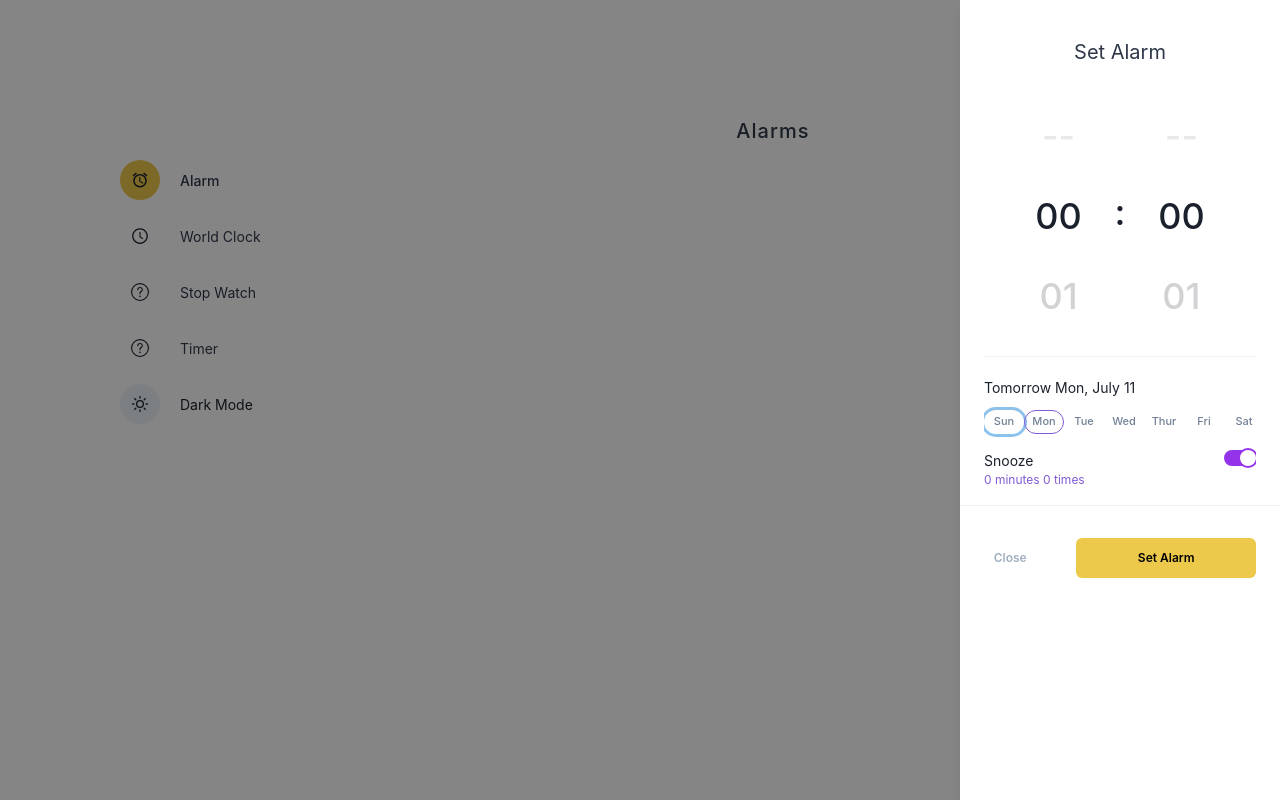
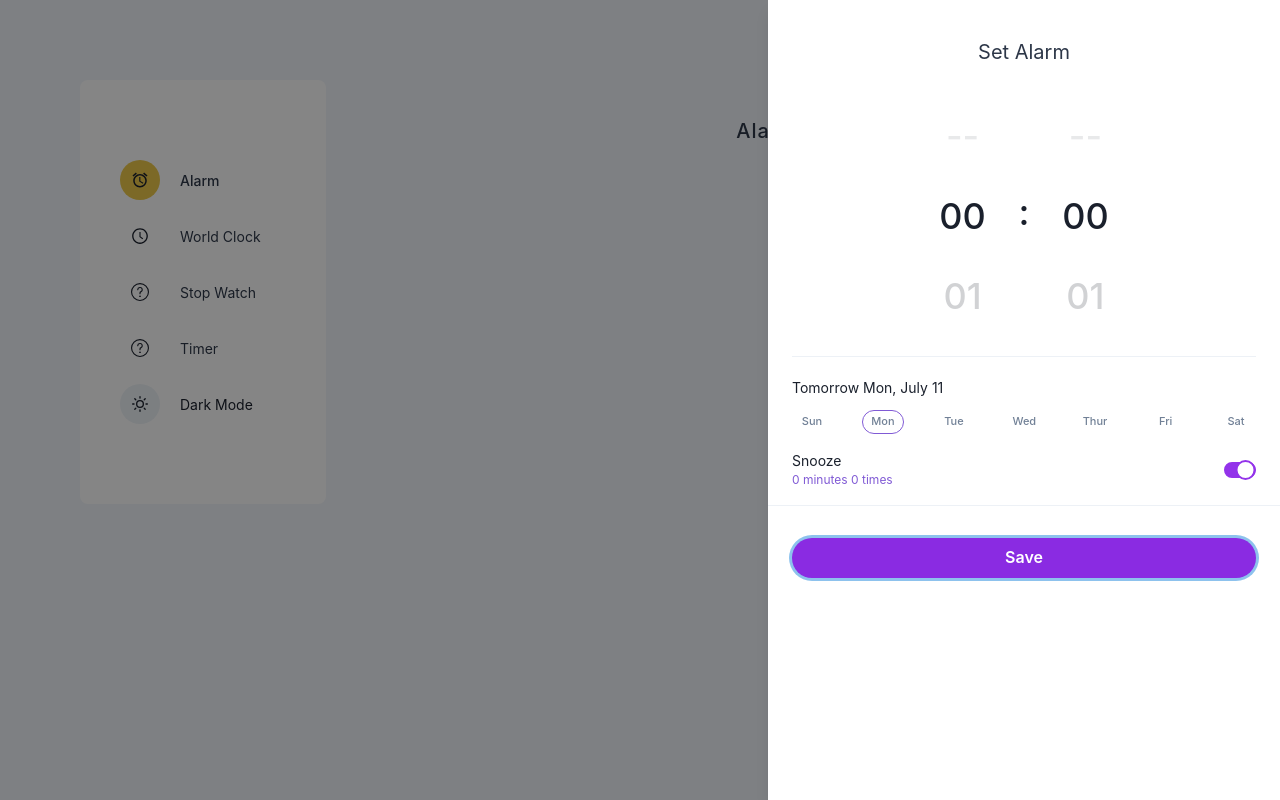
Before and after one commit to michael-codesjs/clock-app, a React (Create React App) app: page /alarm/add in a window 1280 px wide. Built offline with nearby package versions, Linux system fonts and the light colour scheme.

Commit message:
progress with the alarms feature

```diff
--- a/src/chakra-theme.ts
+++ b/src/chakra-theme.ts
@@ -1,6 +1,6 @@
 import { extendTheme } from "@chakra-ui/react"
 
-export default extendTheme({
+const theme = extendTheme({
   colors: {
     brand: {
       50: '#fff8db',
@@ -54,3 +54,6 @@ export default extendTheme({
     "dark-background": "#121212"
   }
 });
+
+
+export default theme;
--- a/src/classes/alarm/abstract.ts
+++ b/src/classes/alarm/abstract.ts
@@ -29,13 +29,14 @@ export abstract class AbstractAlarm implements InterfaceAlarm {
 
   // ABSTRACT METHODS
 
-  // ALARM
+  abstract mutateSelfTo(alarms:Array<Alarm | NullAlarm>) : Array<Alarm | NullAlarm>
 
   // deletes itself from an array of alarms if it exists in that array
   deleteAlarmFrom(alarms:(Array<Alarm>)) {
     const that = this;
     return alarms.filter((alarm) => alarm.created !== that.created);
   }
+
 
   // mutates a supplied instance Date time to that of the alarm and then returns it.
   setTimeOfDateToTimeOfAlarm(date = new Date()) {
--- a/src/classes/alarm/index.ts
+++ b/src/classes/alarm/index.ts
@@ -5,16 +5,24 @@ import { SnoozeSettings, NullSnoozeSettings } from "./snooze-settings";
 export class Alarm extends AbstractAlarm {
 
   timeout: number
+  isNull: boolean
 
   constructor(options: InterfaceAlarm) {
 
     super(options);
+
     this.timeout = 0;
+    this.isNull = false;
+
     this.startAlarmCycle();
 
   }
 
   /* METHODS */
+
+  mutateSelfTo(alarms: Alarm[]): Alarm[] {
+    return alarms;
+  }
 
   startAlarmCycle() {
     const timeDifference = this.nextRingDate.valueOf() - new Date().valueOf();
@@ -30,31 +38,42 @@ export class Alarm extends AbstractAlarm {
 }
 
 
-export class NullAlarm implements InterfaceAlarm {
+export class NullAlarm extends AbstractAlarm {
 
   // alarm properties
-  name: string;
-  enabled: boolean;
-  created: Date;
-  days: Array<number>;
-  time: { hour: number, minute: number };
-  snooze: SnoozeSettings | NullSnoozeSettings;
-  onceOff: boolean;
+  isNull: boolean
   timeout: number
 
   constructor() {
-    this.name = "Default Alarm";
-    this.enabled = false;
-    this.created = new Date();
-    this.days = [];
-    this.time = {
-      hour: 0, minute: 0
-    };
-    this.snooze = new NullSnoozeSettings();
-    this.onceOff = true;
+    super({
+      name: "Default Alarm",
+      enabled: false,
+      created: new Date(),
+      days: [],
+      time: { hour: 0, minute: 0 },
+      snooze: new NullSnoozeSettings(),
+      onceOff: true,
+    });
     this.timeout = 0;
+    this.isNull = true;
+  }
+
+  mutateSelfTo(alarms: (NullAlarm | Alarm)[]): (NullAlarm | Alarm)[] {
+    const self = this;
+    return alarms.map(alarm => {
+      // add non null version of self to array.
+      return alarm === self ? new Alarm(self) : alarm;
+    })
+  }
+
+  startAlarmCycle() {
+    const timeDifference = this.nextRingDate.valueOf() - new Date().valueOf();
+    this.timeout = window.setTimeout(this.ring, timeDifference);
+  }
+
+  ring() {
+    alert(`${this.name} ringing`);
   }
 
 
-
 }
--- /dev/null
+++ b/src/components/buttons/solid.tsx
@@ -0,0 +1,35 @@
+import {
+  Button,
+  ButtonProps,
+  forwardRef,
+  useColorModeValue
+} from "@chakra-ui/react";
+import React from "react";
+
+export const ButtonPrimary = forwardRef((props,ref) => {
+  return (
+    <Button
+      ref={ref}
+      as={"button"}
+      color={"white"}
+      rounded={"full"}
+      backgroundColor={"blueviolet"}
+      _hover={{
+        backgroundColor: "blueviolet",
+        outline: "none",
+        border: "none"
+      }}
+      _focus={{
+        backgroundColor: "blueviolet",
+        outline: "none",
+        border: "none"
+      }}
+      _active={{
+        backgroundColor: "blueviolet",
+        outline: "none",
+        border: "none"
+      }}
+      { ...props }
+    />
+  )
+});
--- a/src/components/buttons/toggle.tsx
+++ b/src/components/buttons/toggle.tsx
@@ -11,7 +11,7 @@ export default function Toggle({ state }:ToggleProps) {
       className={"h-4 w-8 rounded-full cursor-pointer border-2 p-0 transition-all "+(isOn ? "border-purple-600 bg-purple-600" : "border-gray-300")}
       onClick={() => setIsOn(value => !value)}
     >
-      <div className={"h-5 w-5 rounded-full border-2 transition-all -translate-y-[4px] " + (isOn ? "bg-white translate-x-3 border-purple-600" : "border-gray-300 -translate-x-[2px] bg-white")} />
+      <div className={"h-5 w-5 rounded-full border-2 transition-all -translate-y-[4px] " + (isOn ? "bg-white translate-x-[9.5px] border-purple-600" : "border-gray-300 -translate-x-[2px] bg-white")} />
     </div>
   )
 }
--- a/src/index.css
+++ b/src/index.css
@@ -581,6 +581,10 @@ video {
   display: flex;
 }
 
+.hidden {
+  display: none;
+}
+
 .h-4 {
   height: 1rem;
 }
@@ -670,6 +674,35 @@ video {
 
 .-translate-x-\[2px\] {
   --tw-translate-x: -2px;
+  -webkit-transform: translate(var(--tw-translate-x), var(--tw-translate-y)) rotate(var(--tw-rotate)) skewX(var(--tw-skew-x)) skewY(var(--tw-skew-y)) scaleX(var(--tw-scale-x)) scaleY(var(--tw-scale-y));
+          transform: translate(var(--tw-translate-x), var(--tw-translate-y)) rotate(var(--tw-rotate)) skewX(var(--tw-skew-x)) skewY(var(--tw-skew-y)) scaleX(var(--tw-scale-x)) scaleY(var(--tw-scale-y));
+}
+
+.translate-x-2 {
+  --tw-translate-x: 0.5rem;
+  -webkit-transform: translate(var(--tw-translate-x), var(--tw-translate-y)) rotate(var(--tw-rotate)) skewX(var(--tw-skew-x)) skewY(var(--tw-skew-y)) scaleX(var(--tw-scale-x)) scaleY(var(--tw-scale-y));
+          transform: translate(var(--tw-translate-x), var(--tw-translate-y)) rotate(var(--tw-rotate)) skewX(var(--tw-skew-x)) skewY(var(--tw-skew-y)) scaleX(var(--tw-scale-x)) scaleY(var(--tw-scale-y));
+}
+
+.translate-x-\[10px\] {
+  --tw-translate-x: 10px;
+  -webkit-transform: translate(var(--tw-translate-x), var(--tw-translate-y)) rotate(var(--tw-rotate)) skewX(var(--tw-skew-x)) skewY(var(--tw-skew-y)) scaleX(var(--tw-scale-x)) scaleY(var(--tw-scale-y));
+          transform: translate(var(--tw-translate-x), var(--tw-translate-y)) rotate(var(--tw-rotate)) skewX(var(--tw-skew-x)) skewY(var(--tw-skew-y)) scaleX(var(--tw-scale-x)) scaleY(var(--tw-scale-y));
+}
+
+.translate-x-\[9px\] {
+  --tw-translate-x: 9px;
+  -webkit-transform: translate(var(--tw-translate-x), var(--tw-translate-y)) rotate(var(--tw-rotate)) skewX(var(--tw-skew-x)) skewY(var(--tw-skew-y)) scaleX(var(--tw-scale-x)) scaleY(var(--tw-scale-y));
+          transform: translate(var(--tw-translate-x), var(--tw-translate-y)) rotate(var(--tw-rotate)) skewX(var(--tw-skew-x)) skewY(var(--tw-skew-y)) scaleX(var(--tw-scale-x)) scaleY(var(--tw-scale-y));
+}
+
+.translate-x-\[9\.5px\] {
+  --tw-translate-x: 9.5px;
+  -webkit-transform: translate(var(--tw-translate-x), var(--tw-translate-y)) rotate(var(--tw-rotate)) skewX(var(--tw-skew-x)) skewY(var(--tw-skew-y)) scaleX(var(--tw-scale-x)) scaleY(var(--tw-scale-y));
+          transform: translate(var(--tw-translate-x), var(--tw-translate-y)) rotate(var(--tw-rotate)) skewX(var(--tw-skew-x)) skewY(var(--tw-skew-y)) scaleX(var(--tw-scale-x)) scaleY(var(--tw-scale-y));
+}
+
+.transform {
   -webkit-transform: translate(var(--tw-translate-x), var(--tw-translate-y)) rotate(var(--tw-rotate)) skewX(var(--tw-skew-x)) skewY(var(--tw-skew-y)) scaleX(var(--tw-scale-x)) scaleY(var(--tw-scale-y));
           transform: translate(var(--tw-translate-x), var(--tw-translate-y)) rotate(var(--tw-rotate)) skewX(var(--tw-skew-x)) skewY(var(--tw-skew-y)) scaleX(var(--tw-scale-x)) scaleY(var(--tw-scale-y));
 }
@@ -769,6 +802,10 @@ video {
   overflow-y: scroll;
 }
 
+.text-clip {
+  text-overflow: clip;
+}
+
 .rounded-full {
   border-radius: 9999px;
 }
@@ -795,6 +832,10 @@ video {
 
 .border-b-2 {
   border-bottom-width: 2px;
+}
+
+.border-none {
+  border-style: none;
 }
 
 .border-purple-600 {
@@ -830,6 +871,11 @@ video {
 .bg-green-500 {
   --tw-bg-opacity: 1;
   background-color: rgb(34 197 94 / var(--tw-bg-opacity));
+}
+
+.bg-purple-500 {
+  --tw-bg-opacity: 1;
+  background-color: rgb(168 85 247 / var(--tw-bg-opacity));
 }
 
 .p-0 {
@@ -964,6 +1010,11 @@ video {
   --tw-shadow: 0 1px 2px 0 rgb(0 0 0 / 0.05);
   --tw-shadow-colored: 0 1px 2px 0 var(--tw-shadow-color);
   box-shadow: var(--tw-ring-offset-shadow, 0 0 #0000), var(--tw-ring-shadow, 0 0 #0000), var(--tw-shadow);
+}
+
+.outline-none {
+  outline: 2px solid transparent;
+  outline-offset: 2px;
 }
 
 .outline {
@@ -1162,6 +1213,11 @@ body, html {
   background-color: rgb(74 222 128 / var(--tw-bg-opacity));
 }
 
+.hover\:bg-purple-400:hover {
+  --tw-bg-opacity: 1;
+  background-color: rgb(192 132 252 / var(--tw-bg-opacity));
+}
+
 .focus\:border-b-\[3px\]:focus {
   border-bottom-width: 3px;
 }
--- a/src/index.tsx
+++ b/src/index.tsx
@@ -6,11 +6,12 @@ import reportWebVitals from './reportWebVitals';
 import { RecoilRoot } from 'recoil';
 import { BrowserRouter } from 'react-router-dom';
 import { ChakraProvider, ColorModeScript } from '@chakra-ui/react';
+import theme from "./chakra-theme";
 
 const root = createRoot(document.getElementById('root')!);
 root.render(
   <RecoilRoot>
-    <ChakraProvider>
+    <ChakraProvider theme={theme}>
       <ColorModeScript />
       <BrowserRouter>
         <App />
--- a/src/pages/Alarm/index.tsx
+++ b/src/pages/Alarm/index.tsx
@@ -1,9 +1,10 @@
 import { HStack, Icon, IconButton, Spacer, Text, useColorModeValue, useForceUpdate, VStack } from "@chakra-ui/react";
 import React, { startTransition, useEffect, useMemo } from "react";
 import { IoMdAdd } from "react-icons/io";
-import { Link, useLocation, useParams } from "react-router-dom";
+import { Link, useLocation, useNavigate, useParams } from "react-router-dom";
 import { useRecoilState, useRecoilValue } from "recoil";
-import { alarmsAtom, mutateAlarmDrawerIsOpenAtom } from "../../recoil/atoms";
+import { NullAlarm } from "../../classes/alarm";
+import { alarmsAtom, mutateAlarmDrawerIsOpenAtom, selectedAlarmAtom } from "../../recoil/atoms";
 import { paths } from "../../utilities/constants";
 import { getNextAlarmToRing, getTimeFromNow } from "../../utilities/functions";
 import Alarm from "./alarm";
@@ -12,7 +13,8 @@ import MutateAlarmDrawer from "./mutate-alarm-drawer";
 
 export default function Alarms() {
 
-  const alarms = useRecoilValue(alarmsAtom);
+  const [alarms, setAlarms] = useRecoilState(alarmsAtom);
+  const [selectedAlarm, setSelelectedAlarm] = useRecoilState(selectedAlarmAtom);
   const [mutateAlarmDrawerIsOpen, setMutateDrawerIsOpen] = useRecoilState(mutateAlarmDrawerIsOpenAtom);
 
   /* NEXT TO RING ALARM FOR THE HEADER */
@@ -36,14 +38,24 @@ export default function Alarms() {
 
   /* HANDLE STATE OF THE MUTATE_ALARM_DRAWER */
 
+  const navigate = useNavigate();
   const { pathname } = useLocation();
-
   const { action } = useParams();
 
   useEffect(() => {
     if (action && (action === "add" || action === "edit") && !mutateAlarmDrawerIsOpen) setMutateDrawerIsOpen(true);
     else if (!action || (action !== "add" && action !== "edit") && mutateAlarmDrawerIsOpen) setMutateDrawerIsOpen(false)
-  }, [pathname])
+  }, [pathname]);
+
+  const navigateToMutateAlarm:React.MouseEventHandler<HTMLButtonElement> = (e) => {
+    e.preventDefault();
+    startTransition(() => {
+      const alarm = new NullAlarm();
+      setSelelectedAlarm(alarm);
+      setAlarms(alarms => [alarm,...alarms]);
+    });
+    navigate(paths.alarm+"/add");
+  }
 
   return (
     <VStack
@@ -99,7 +111,8 @@ export default function Alarms() {
           <Spacer />
           <IconButton
             as={Link}
-            to={paths.alarm + "/add"}
+            to={paths.alarm+"/add"}
+            onClick={navigateToMutateAlarm}
             aria-label="set-alarm"
             icon={<Icon as={IoMdAdd} w={6} h={6} color={useColorModeValue("gray.900", "white")} />}
           />
--- a/src/pages/Alarm/mutate-alarm-drawer.tsx
+++ b/src/pages/Alarm/mutate-alarm-drawer.tsx
@@ -1,36 +1,55 @@
-import { Box, Button, Divider, Drawer, DrawerBody, DrawerContent, DrawerFooter, DrawerHeader, DrawerOverlay, Heading, HStack, Spacer, Text, useBreakpointValue, useColorModeValue, useDisclosure, VStack, useDimensions } from "@chakra-ui/react";
+import {
+  Box,
+  Divider,
+  Drawer,
+  DrawerBody,
+  DrawerContent,
+  DrawerFooter,
+  DrawerHeader,
+  DrawerOverlay,
+  Heading,
+  HStack,
+  Spacer,
+  Text,
+  useBreakpointValue,
+  useColorModeValue,
+  useDisclosure,
+  VStack
+} from "@chakra-ui/react";
 import { useDrag, UserDragConfig } from "@use-gesture/react";
 import React, { useEffect, useRef, useState } from "react";
 import { useNavigate, useParams } from "react-router-dom";
 import { useSpring, animated } from "react-spring";
 import { useRecoilState, useRecoilValue } from "recoil";
 import { NullSnoozeSettings, SnoozeSettings } from "../../classes/alarm/snooze-settings";
+import { ButtonPrimary } from "../../components/buttons/solid";
 import Toggle from "../../components/buttons/toggle";
 import DaysInput from "../../components/days-input";
 import NumberScrollInput from "../../components/number-scroll-input";
-import { mutateAlarmDrawerIsOpenAtom, selectedAlarmAtom } from "../../recoil/atoms";
+import { alarmsAtom, mutateAlarmDrawerIsOpenAtom, selectedAlarmAtom } from "../../recoil/atoms";
 
 
 export default function MutateAlarmDrawer() {
 
   const [isOpen, setIsOpen] = useRecoilState(mutateAlarmDrawerIsOpenAtom);
   const selectedAlarm = useRecoilValue(selectedAlarmAtom);
+  const [alarms, setAlarms] = useRecoilState(alarmsAtom);
 
   // alarm properties states
   const [hour, setHour] = useState(selectedAlarm.time.hour);
   const [minute, setMinute] = useState(selectedAlarm.time.minute);
   const [days, setDays] = useState(selectedAlarm.days);
   const [snooze, setSnooze] = useState<SnoozeSettings | NullSnoozeSettings>(selectedAlarm.snooze);
-  const shouldSnooze = useState(true);
+  const shouldSnooze = useState(snooze instanceof SnoozeSettings);
   const snoozeSettingsDisclosure = useDisclosure();
 
+  const setAlarmButtonRef = useRef<HTMLButtonElement | null>(null);
 
   const navigate = useNavigate();
+  const onClose = () => navigate(-1);
   const { action } = useParams();
   const isAdd = action === "add";
 
-  const drawerContentRef = useRef<null | HTMLElement>(null);
-  const drawerContentDimensions = useDimensions(drawerContentRef);
 
   /* CLOSE BY DRAGGING FUNCTIONALITY */
 
@@ -39,9 +58,7 @@ export default function MutateAlarmDrawer() {
   const isMobileDevice  = useBreakpointValue({ base: true, md: false });
 
   // SPRINGS
-  const [styles, springAPI] = useSpring(() => ({
-    x: 0, y: 0
-  }));
+  const [styles, springAPI] = useSpring(() => ({ x: 0, y: 0 }));
 
   const dragOptions: UserDragConfig = {
     axis: isMobileDevice ? "y" : "x",
@@ -66,24 +83,37 @@ export default function MutateAlarmDrawer() {
 
   /* END */
 
+
+  /* FUNCTIONALITY */
+
+  useEffect(() => {
+    if(isAdd) {
+      // setAlarms(selectedAlarm)
+    }
+  })
+
+  function mutate() {
+    setAlarms(selectedAlarm.mutateSelfTo(alarms));
+  }
+
+  /* END */
+
   const placement = useBreakpointValue({ base: "bottom", md: "right" }) as "bottom" | "right";
-
-  const onClose = () => navigate(-1);
-
   const drawerHeaderDragIndicatorLinesBackgroundColor = useColorModeValue("gray.300", "gray.600");
 
   return (
+
     <Drawer
       isOpen={isOpen}
       onClose={onClose}
       placement={placement}
-
+      initialFocusRef={setAlarmButtonRef}
+      size={"md"}
     >
 
       <DrawerOverlay onClick={onClose} />
 
       <DrawerContent
-        ref={drawerContentRef}
         borderTopRadius={{
           base: "40px",
           md: "0"
@@ -155,6 +185,7 @@ export default function MutateAlarmDrawer() {
               base: "full",
               md: "auto"
             }}
+            overflowY={"scroll"}
           >
 
             { /* scroll input group */}
@@ -193,7 +224,7 @@ export default function MutateAlarmDrawer() {
                 <HStack
                   py={2}
                   width={"full"}
-                  align={"start"}
+                  align={"center"}
                 >
 
                   <VStack
@@ -230,16 +261,10 @@ export default function MutateAlarmDrawer() {
             spacing={10}
             pt={8}
           >
-            <Button
-              fontSize={"xs"}
-              color={useColorModeValue("gray.400", "gray.400")}
-              variant={"ghost"}
-            > Close </Button>
-            <Button
+            <ButtonPrimary
+              ref={setAlarmButtonRef}
               width={"full"}
-              fontSize={"xs"}
-              colorScheme={"yellow"}
-            > Set Alarm </Button>
+            > Save </ButtonPrimary>
           </DrawerFooter>
         </animated.div>
       </DrawerContent>
--- a/src/recoil/atoms.ts
+++ b/src/recoil/atoms.ts
@@ -22,7 +22,7 @@ const alarmLocalPersistEffect = localPersistEffect({
 });
 
 // atom that stores all the alarms created by a user
-export const alarmsAtom = atom<Array<Alarm>>({
+export const alarmsAtom = atom<Array<Alarm | NullAlarm>>({
   key: "alarms",
   default: [],
   effects: [
```
Also changed, not shown: src/pages/Alarm/alarm.tsx (+26 -8 lines), src/utilities/functions.ts (+17 -0 lines).
